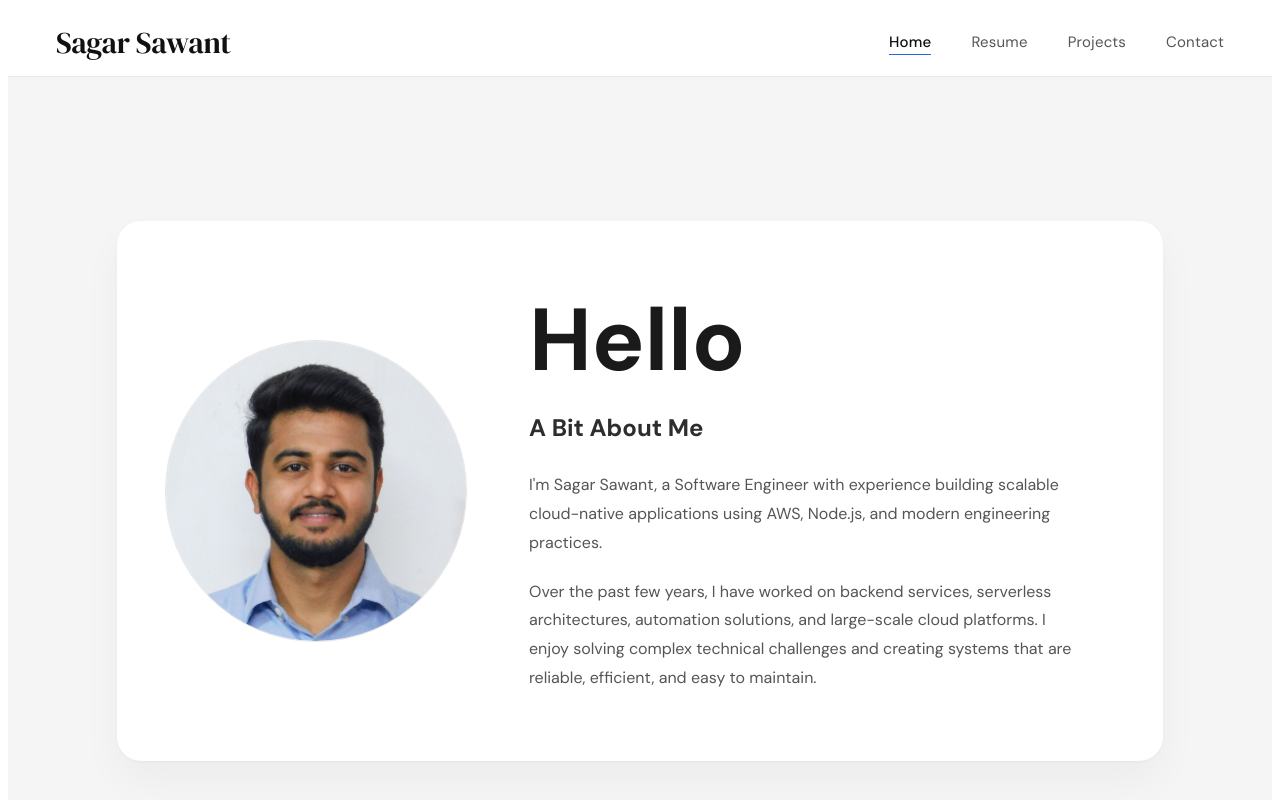
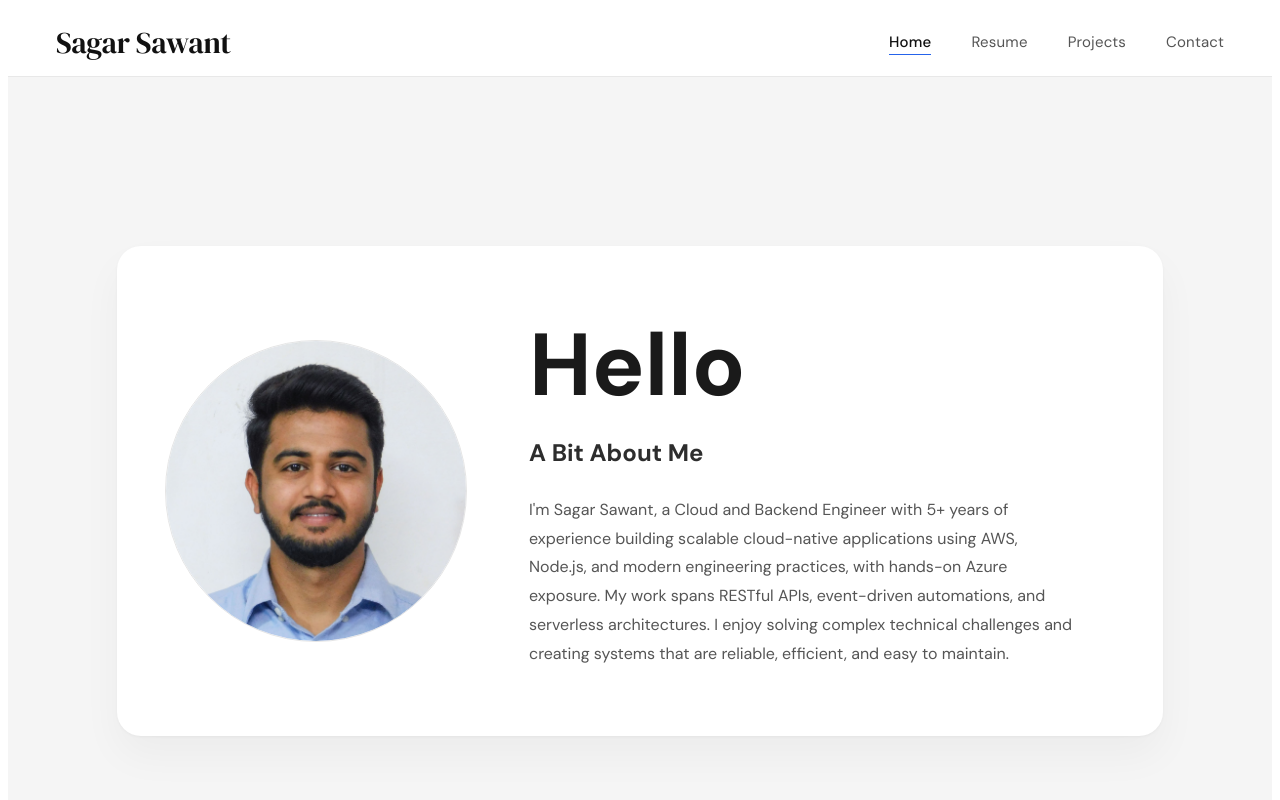
Before and after one commit to Sagarsawant224/sagar-sawant-portfolio, a React (Vite) app: page / in a window 1280 px wide. Shown: the top 800 px of the page. Built offline with nearby package versions, Linux system fonts and the light colour scheme.

Commit message:
Updated content of intro

```diff
--- a/src/components/pages/Home/Home.tsx
+++ b/src/components/pages/Home/Home.tsx
@@ -21,16 +21,8 @@ function Home() {
           </h2>
 
           <p className="home__text">
-            I'm Sagar Sawant, a Software Engineer with experience building
-            scalable cloud-native applications using AWS, Node.js, and modern
-            engineering practices.
-          </p>
-
-          <p className="home__text">
-            Over the past few years, I have worked on backend services,
-            serverless architectures, automation solutions, and large-scale
-            cloud platforms. I enjoy solving complex technical challenges and
-            creating systems that are reliable, efficient, and easy to maintain.
+            I'm Sagar Sawant, a Cloud and Backend Engineer with 5+ years of experience building scalable cloud-native applications using AWS, Node.js, and modern engineering practices, with hands-on Azure exposure. My work spans RESTful APIs, event-driven automations, and serverless architectures.
+            I enjoy solving complex technical challenges and creating systems that are reliable, efficient, and easy to maintain.
           </p>
 
         </div>
```
